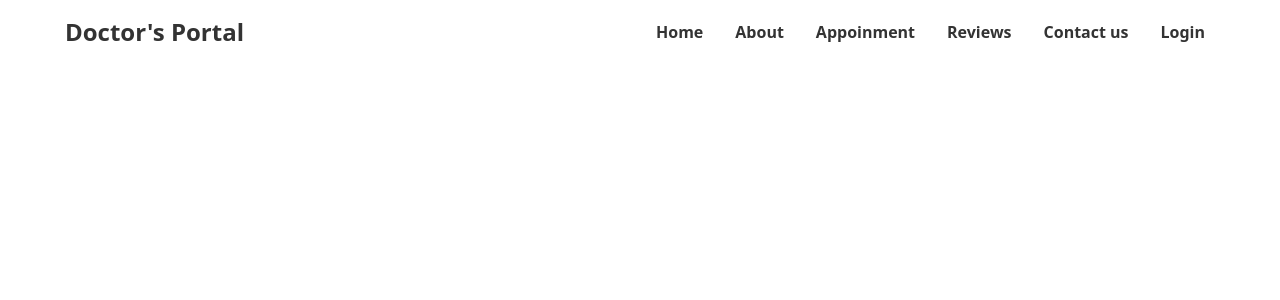
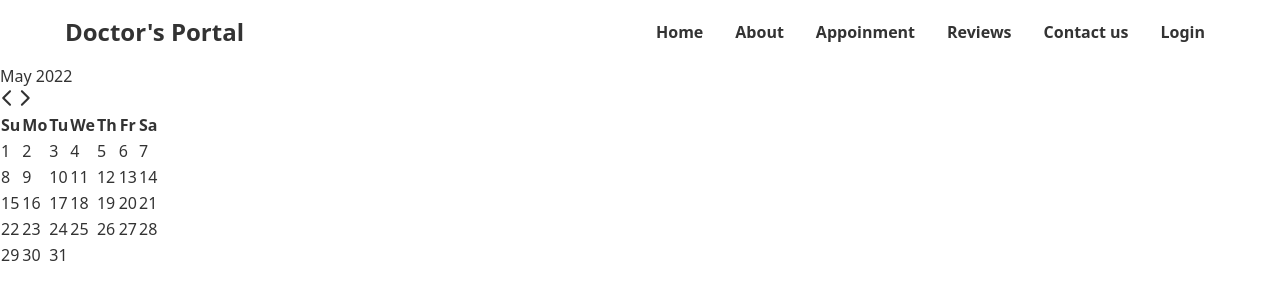
Before and after one commit to Aurnab990/doctors-app, a React (Create React App) app: page /appoinment in a window 1280 px wide. Shown: the top 300 px of the page. Built offline with nearby package versions, Linux system fonts and the light colour scheme.

Commit message:
apooinment page and date is deployed

```diff
--- a/package.json
+++ b/package.json
@@ -7,7 +7,9 @@
     "@testing-library/react": "^13.2.0",
     "@testing-library/user-event": "^13.5.0",
     "daisyui": "^2.14.3",
+    "date-fns": "^2.28.0",
     "react": "^18.1.0",
+    "react-day-picker": "^8.0.4",
     "react-dom": "^18.1.0",
     "react-router-dom": "^6.3.0",
     "react-scripts": "5.0.1",
--- a/src/App.js
+++ b/src/App.js
@@ -1,7 +1,8 @@
 
-import { Link, Route, Routes } from 'react-router-dom';
+import { Route, Routes } from 'react-router-dom';
 import './App.css';
 import About from './Pages/About/About';
+import Appinmentpage from './Pages/AppoinmentPage/Appinmentpage';
 import Home from './Pages/Home/Home';
 import Navbar from './Pages/Home/Navbar/Navbar';
 
@@ -12,6 +13,7 @@ function App() {
      <Routes>
        <Route path='/home' element={<Home></Home>}></Route>
        <Route path='/about' element={<About></About>}></Route>
+       <Route path='/appoinment' element={<Appinmentpage></Appinmentpage>}></Route>
      </Routes>
 
 
--- /dev/null
+++ b/src/Pages/AppoinmentPage/Appinmentpage.js
@@ -0,0 +1,17 @@
+import React from 'react';
+import { DayPicker } from 'react-day-picker';
+
+
+
+const Appinmentpage = () => {
+
+    return (
+        <div>
+            <DayPicker />
+        </div>
+    )
+
+
+};
+
+export default Appinmentpage;
--- a/src/Pages/Home/Appoinment/Appoinment.js
+++ b/src/Pages/Home/Appoinment/Appoinment.js
@@ -6,7 +6,7 @@ const Appoinment = () => {
     return (
         <div style={{'background':`url(${appoinment})`}} className='lg:flex lg:px-24 mt-32 '>
             <div className='invisible lg:visible'>
-                <img  style={{'width':'2000px', 'height':'520px', 'marginTop':'-130px'}} src={doctor} alt="" />
+                <img  style={{'width':'2050px', 'height':'520px', 'marginTop':'-130px'}} src={doctor} alt="" />
 
             </div>
             <div className='mt-2 lg:mt-24'>
```
Also changed, not shown: 1 other file (tests, documents, lock files or other folders).
